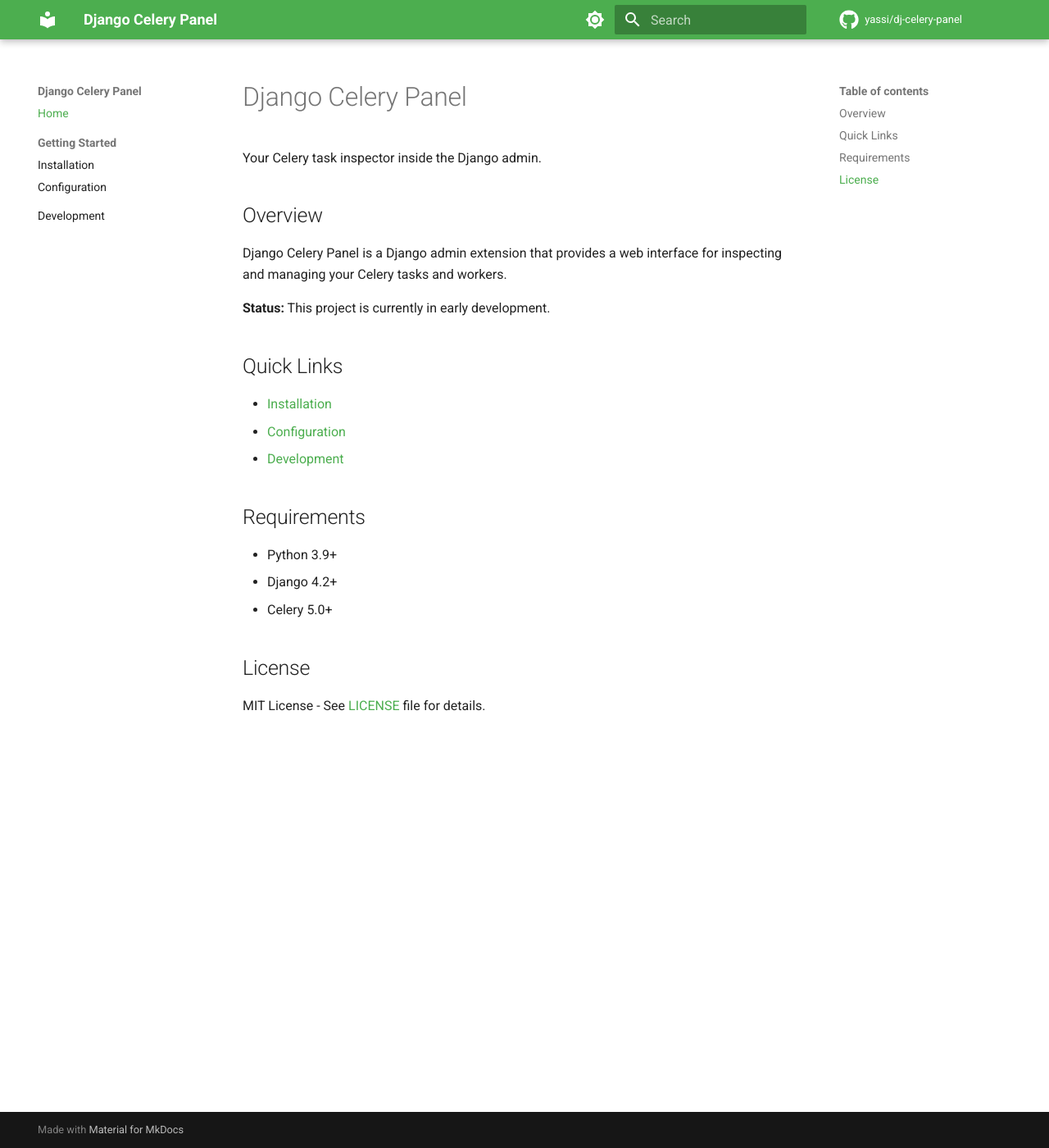
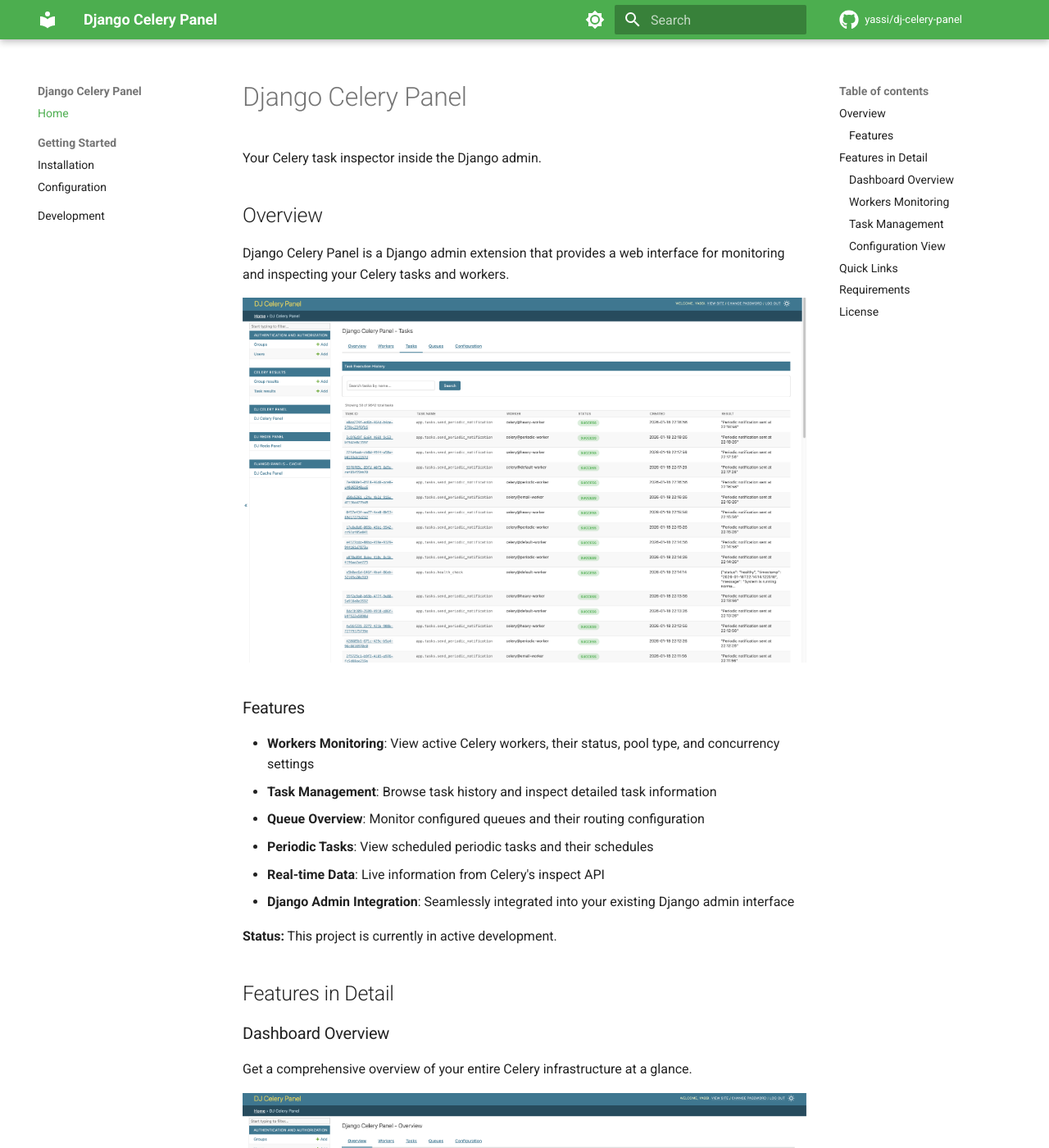
Before and after one commit to yassi/dj-celery-panel, an MkDocs documentation site: the page built from docs/index.md, in a window 1280 px wide and 1400 px high. Shown: the whole window at 82% size. Built offline with MkDocs 1.6.1 and Material for MkDocs 9.7.7, drawn with Linux system fonts in a browser that asks for light colours; comment, search, counter and statistics services are not loaded; some of the changed text lies outside the part shown.

Commit message:
update documentation and images

```diff
--- a/docs/index.md
+++ b/docs/index.md
@@ -4,9 +4,77 @@
 
 ## Overview
 
-Django Celery Panel is a Django admin extension that provides a web interface for inspecting and managing your Celery tasks and workers.
+Django Celery Panel is a Django admin extension that provides a web interface for monitoring and inspecting your Celery tasks and workers.
 
-**Status:** This project is currently in early development.
+![Task Management](https://raw.githubusercontent.com/yassi/dj-celery-panel/main/images/tasks.png)
+
+### Features
+
+- **Workers Monitoring**: View active Celery workers, their status, pool type, and concurrency settings
+- **Task Management**: Browse task history and inspect detailed task information
+- **Queue Overview**: Monitor configured queues and their routing configuration
+- **Periodic Tasks**: View scheduled periodic tasks and their schedules
+- **Real-time Data**: Live information from Celery's inspect API
+- **Django Admin Integration**: Seamlessly integrated into your existing Django admin interface
+
+**Status:** This project is currently in active development.
+
+## Features in Detail
+
+### Dashboard Overview
+
+Get a comprehensive overview of your entire Celery infrastructure at a glance.
+
+![Dashboard Overview](https://raw.githubusercontent.com/yassi/dj-celery-panel/main/images/overview.png)
+
+The dashboard provides:
+- Summary of active workers
+- Recent task activity
+- Queue status
+- Quick access to all monitoring features
+
+### Workers Monitoring
+
+Monitor all active Celery workers in your infrastructure with detailed information.
+
+![Workers Monitoring](https://raw.githubusercontent.com/yassi/dj-celery-panel/main/images/workers.png)
+
+Worker monitoring includes:
+- Worker name and hostname
+- Online/offline status
+- Pool type (prefork, gevent, solo, etc.)
+- Concurrency settings
+- Active tasks count
+- Detailed worker statistics
+
+### Task Management
+
+Browse and inspect your Celery task history with complete details.
+
+![Task Management](https://raw.githubusercontent.com/yassi/dj-celery-panel/main/images/tasks.png)
+
+Task management features:
+- Task name and ID
+- Current status (pending, started, success, failure, retry)
+- Task arguments and keyword arguments
+- Task results or error messages
+- Execution time and duration
+- Worker that processed the task
+- Traceback for failed tasks
+
+### Configuration View
+
+View your current Celery configuration and runtime settings.
+
+![Configuration](https://raw.githubusercontent.com/yassi/dj-celery-panel/main/images/config.png)
+
+Configuration display includes:
+- Broker URL and settings
+- Result backend configuration
+- Task execution settings
+- Timezone and scheduling options
+- Worker pool settings
+- And more...
 
 ## Quick Links
 
@@ -19,6 +87,9 @@
 - Python 3.9+
 - Django 4.2+
 - Celery 5.0+
+- django-celery-results (for task history)
+- A running Celery broker (Redis, RabbitMQ, etc.)
+- At least one running Celery worker (for monitoring features)
 
 ## License
 
```
Also changed, not shown: README.md (+97 -76 lines), docs/configuration.md (+45 -1 lines), docs/development.md (+36 -2 lines), docs/installation.md (+28 -3 lines), images/config.png (added), images/overview.png (added), images/tasks.png (added), images/workers.png (added), 1 other file.
